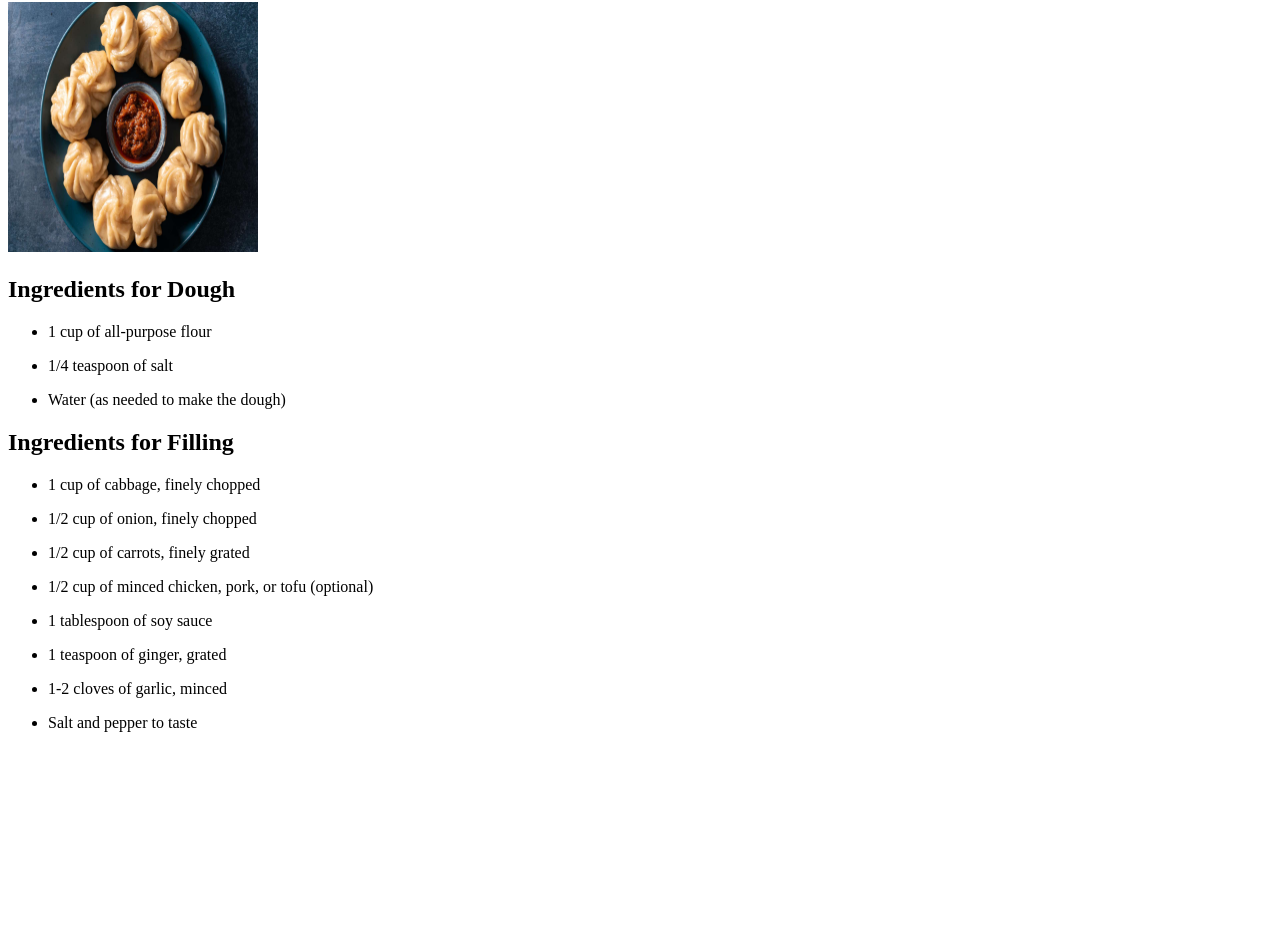
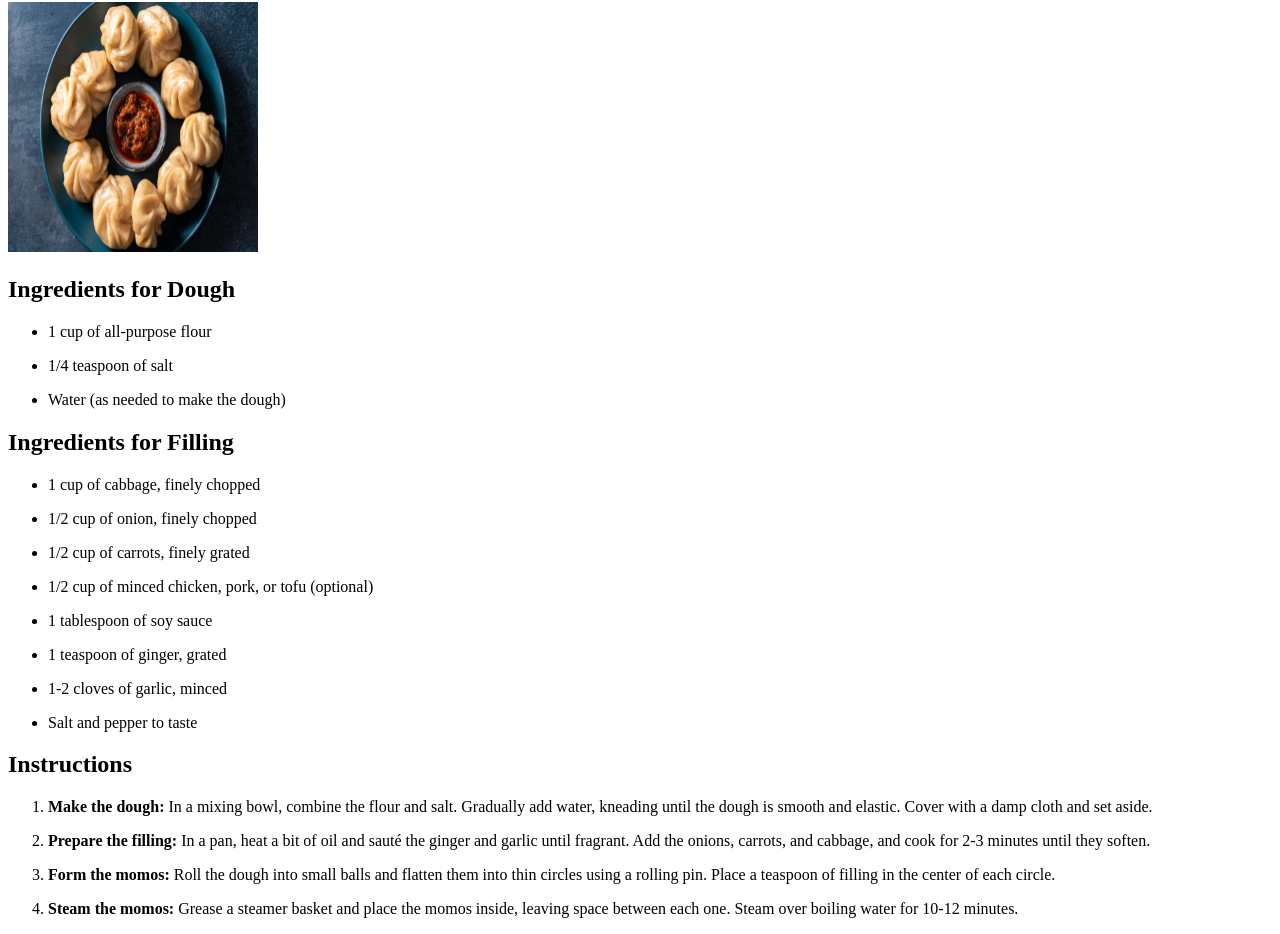
Before and after one commit to JOASH-BRAHMA/odin-recipes, a plain HTML site: page recipes/momo.html in a window 1280 px wide. Shown: the part 104-1038 px from the top of the page. Before the commit the page ends 852 px from the top, so only its background shows below. Drawn offline with Linux system fonts and the light colour scheme.

Commit message:
Add Momo (Steamed Dumplings) recipe instructions

```diff
--- a/recipes/momo.html
+++ b/recipes/momo.html
@@ -33,5 +33,14 @@
         <li><p>1-2 cloves of garlic, minced</p></li>
         <li><p>Salt and pepper to taste</p></li>
     </ul>
+
+    <!-- Instructions -->
+    <h2>Instructions</h2>
+    <ol>
+        <li><p><strong>Make the dough:</strong> In a mixing bowl, combine the flour and salt. Gradually add water, kneading until the dough is smooth and elastic. Cover with a damp cloth and set aside.</p></li>
+        <li><p><strong>Prepare the filling:</strong> In a pan, heat a bit of oil and sauté the ginger and garlic until fragrant. Add the onions, carrots, and cabbage, and cook for 2-3 minutes until they soften.</p></li>
+        <li><p><strong>Form the momos:</strong> Roll the dough into small balls and flatten them into thin circles using a rolling pin. Place a teaspoon of filling in the center of each circle.</p></li>
+        <li><p><strong>Steam the momos:</strong> Grease a steamer basket and place the momos inside, leaving space between each one. Steam over boiling water for 10-12 minutes.</p></li>
+    </ol>
 </body>
 </html>
```
